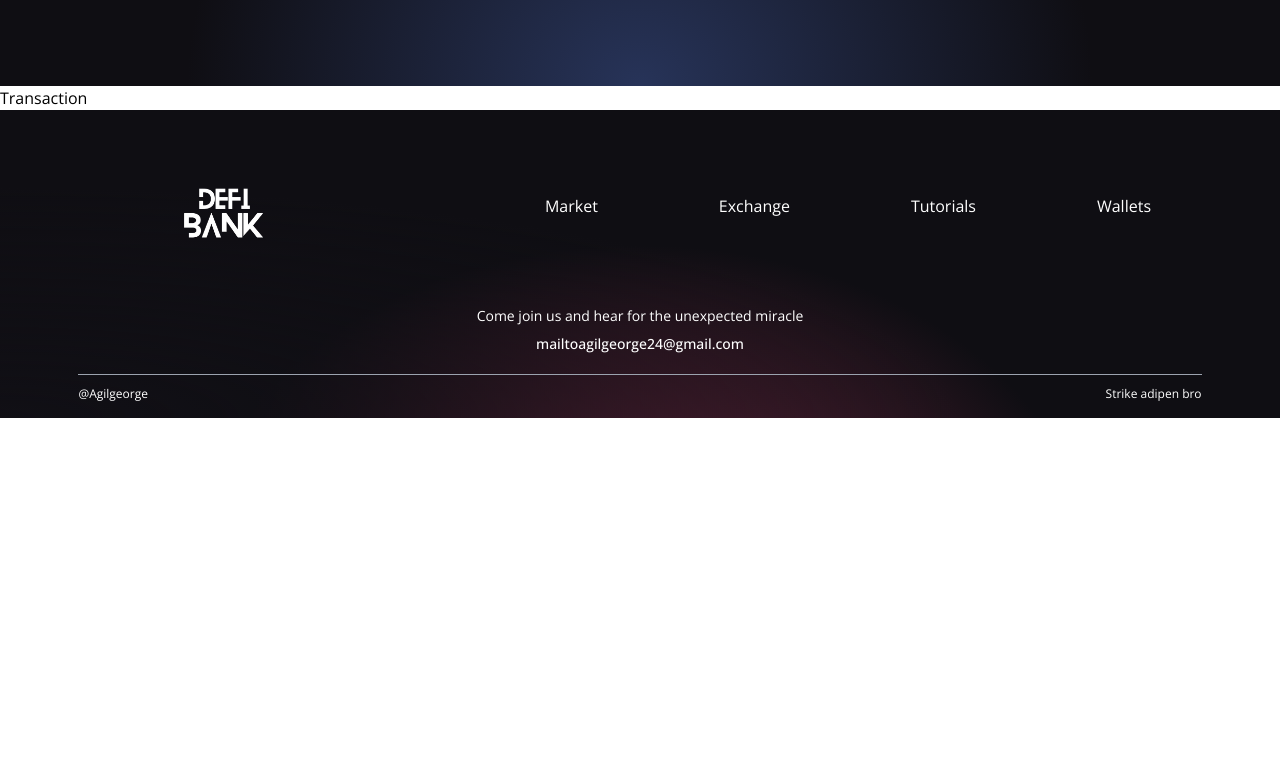
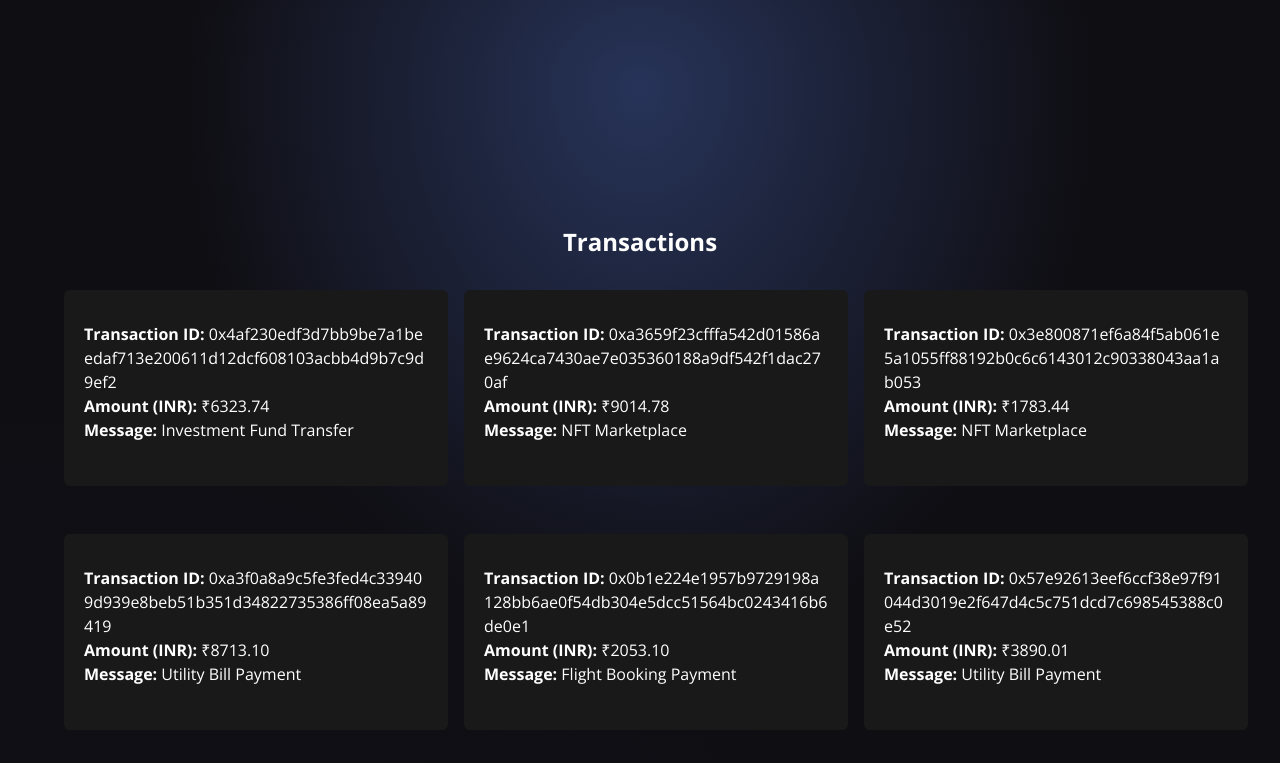
Before and after one commit to Agilgeorge/virtual-bank, a React (Vite) app in the folder client/: page / in a window 1280 px wide. Shown: the part 1317-2080 px from the top of the page. Before the commit the page ends 1735 px from the top, so only its background shows below. Built offline with nearby package versions, Linux system fonts and the light colour scheme.

Commit message:
transaction record addeded

```diff
--- a/client/src/components/Transaction.jsx
+++ b/client/src/components/Transaction.jsx
@@ -1,9 +1,75 @@
+import React, { useEffect, useState } from 'react';
 
-import React from 'react';
+const generateRandomTransaction = () => {
+  const hexChars = '0123456789abcdef';
+  const generateTxId = () => '0x' + Array.from({ length: 64 }, () => hexChars[Math.floor(Math.random() * 16)]).join('');
+
+  const messages = [
+    'Polygon Exchange', 'Bank Transfer', 'International Payment', 'Crypto Swap',
+    'Merchant Payment', 'Freelance Payment', 'Loan Repayment', 'Salary Credit',
+    'Stock Purchase', 'NFT Marketplace', 'Ethereum Bridge Transfer', 'Utility Bill Payment',
+    'Shopping Cart Checkout', 'Subscription Renewal', 'Investment Fund Transfer',
+    'Game Token Purchase', 'Charity Donation', 'Event Ticket Purchase',
+    'Flight Booking Payment', 'Hotel Reservation Payment', 'Insurance Premium Payment',
+    'Cloud Service Subscription', 'Vehicle EMI Payment', 'Credit Card Payment',
+    'Medical Bill Payment', 'Online Course Payment', 'Streaming Service Payment',
+    'Real Estate Payment', 'Peer-to-Peer Transfer', 'Education Loan Payment',
+    'Car Lease Payment', 'Mutual Fund Investment', 'Stock Dividend Credit',
+    'Mortgage Payment', 'Tax Payment', 'Government Subsidy Credit',
+    'Cryptocurrency Mining Payout', 'Business Invoice Payment',
+    'Gig Economy Payment', 'Rental Property Payment', 'Vendor Payment',
+    'E-commerce Refund', 'Forex Exchange Transaction', 'Utility Token Purchase',
+    'Payroll Processing', 'Mobile Wallet Recharge', 'Gaming Rewards Payout',
+    'DeFi Liquidity Pool Withdrawal', 'Royalties Payment', 'Airline Miles Purchase',
+    'Cloud Mining Payment', 'VPN Service Subscription', 'OTT Platform Subscription',
+    'Data Center Hosting Fee', 'Software License Payment', 'Consultation Service Payment',
+    'Export-Import Payment', 'Merchant POS Settlement', 'Blockchain Validator Rewards',
+    'AI Model API Payment', 'Virtual Event Ticket Purchase', 'Gold Investment Transfer'
+  ];
+
+  return {
+    id: generateTxId(),
+    amount: (Math.random() * 10000).toFixed(2),
+    message: messages[Math.floor(Math.random() * messages.length)],
+  };
+};
 
 const Transaction = () => {
+  const [transactions, setTransactions] = useState([]);
+
+  useEffect(() => {
+    const updateTransactions = () => {
+      const newTransactions = new Set();
+      while (newTransactions.size < 6) {
+        newTransactions.add(generateRandomTransaction());
+      }
+      setTransactions(Array.from(newTransactions));
+    };
+
+    updateTransactions();
+    const interval = setInterval(updateTransactions, 3000);
+    return () => clearInterval(interval);
+  }, []);
+
   return (
-    <h1>Transaction</h1>
+    <div className="flex w-full justify-center items-center 2xl:px-20 gradient-bg-transactions min-h-screen">
+      <div className="flex flex-col md:p-12 py-12 px-4">
+        <h1 className="text-2xl font-bold mb-4 text-white text-center">Transactions</h1>
+        <div className="grid grid-cols-1 md:grid-cols-3 gap-4">
+          {transactions.map((txn, index) => (
+            <div key={index} className="bg-[#181918] m-4 flex flex-1 min-w-full flex-col p-3 rounded-md hover:shadow-2xl">
+              <div className="flex flex-col items-center w-full mt-3">
+                <div className="display-flex justify-start w-full mb-6 p-2">
+                  <p className="text-white text-base break-all"><strong>Transaction ID:</strong> {txn.id}</p>
+                  <p className="text-white text-base"><strong>Amount (INR):</strong> ₹{txn.amount}</p>
+                  <p className="text-white text-base"><strong>Message:</strong> {txn.message}</p>
+                </div>
+              </div>
+            </div>
+          ))}
+        </div>
+      </div>
+    </div>
   );
 };
 
```
